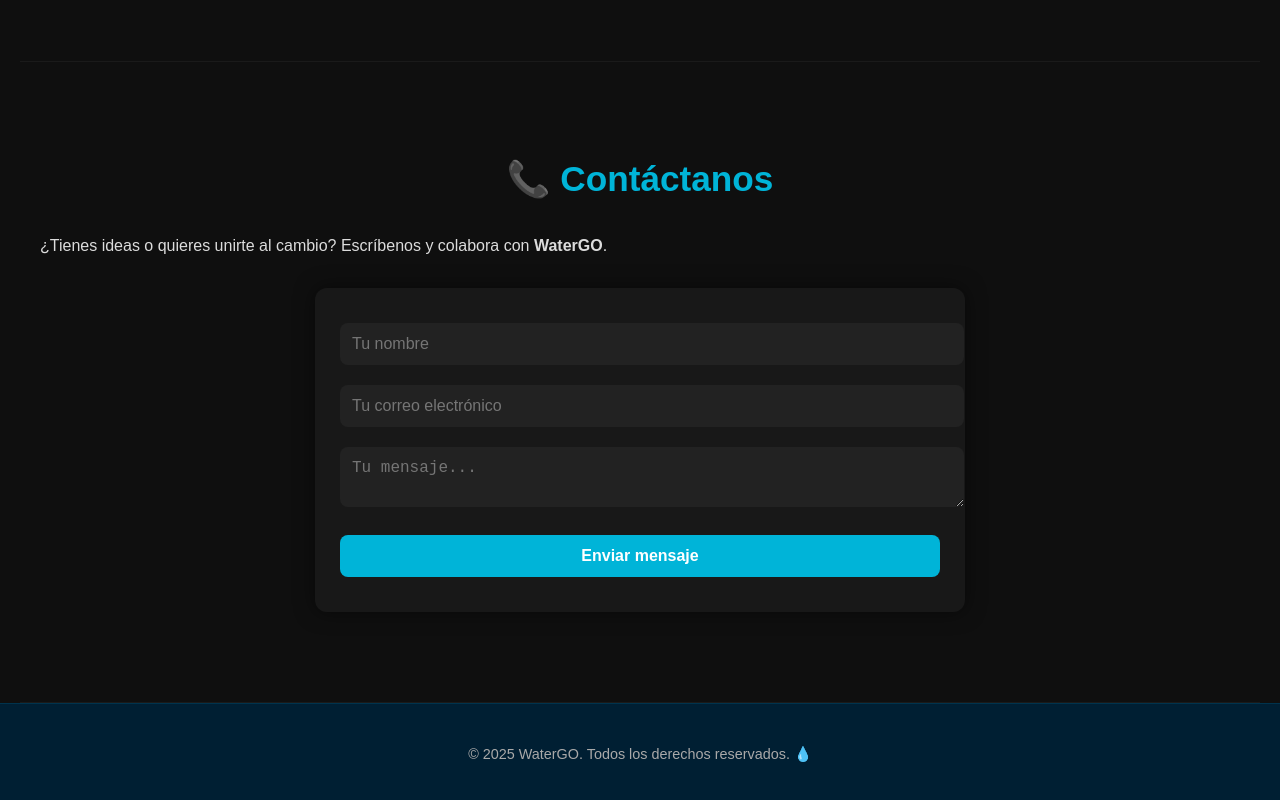
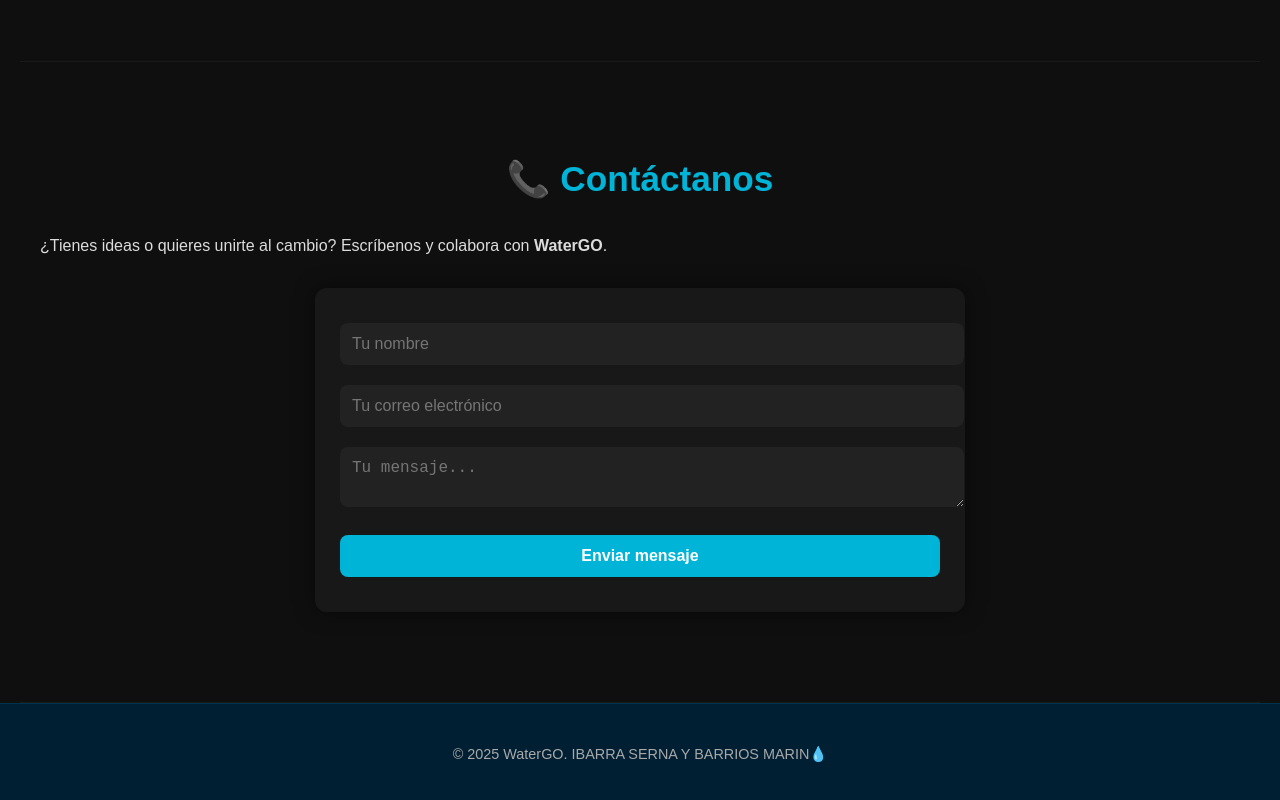
Before and after one commit to IbarraNicc/IbarraNicc.github.io, a plain HTML site: page index.html in a window 1280 px wide. Shown: the part 6325-7125 px from the top of the page. Drawn offline with Linux system fonts and the light colour scheme.

Commit message:
Add files via upload

```diff
--- a/index.html
+++ b/index.html
@@ -233,10 +233,9 @@
     </section>
 
     <footer>
-        <p>© 2025 WaterGO. Todos los derechos reservados. 💧</p>
+        <p>© 2025 WaterGO. IBARRA SERNA Y BARRIOS MARIN💧</p>
     </footer>
 
-    <!-- ======================= SCRIPTS ======================= -->
     <script>
         function calcularPuntaje() {
             const respuestas = { q1: "c", q2: "b", q3: "b", q4: "a", q5: "b" };
```
